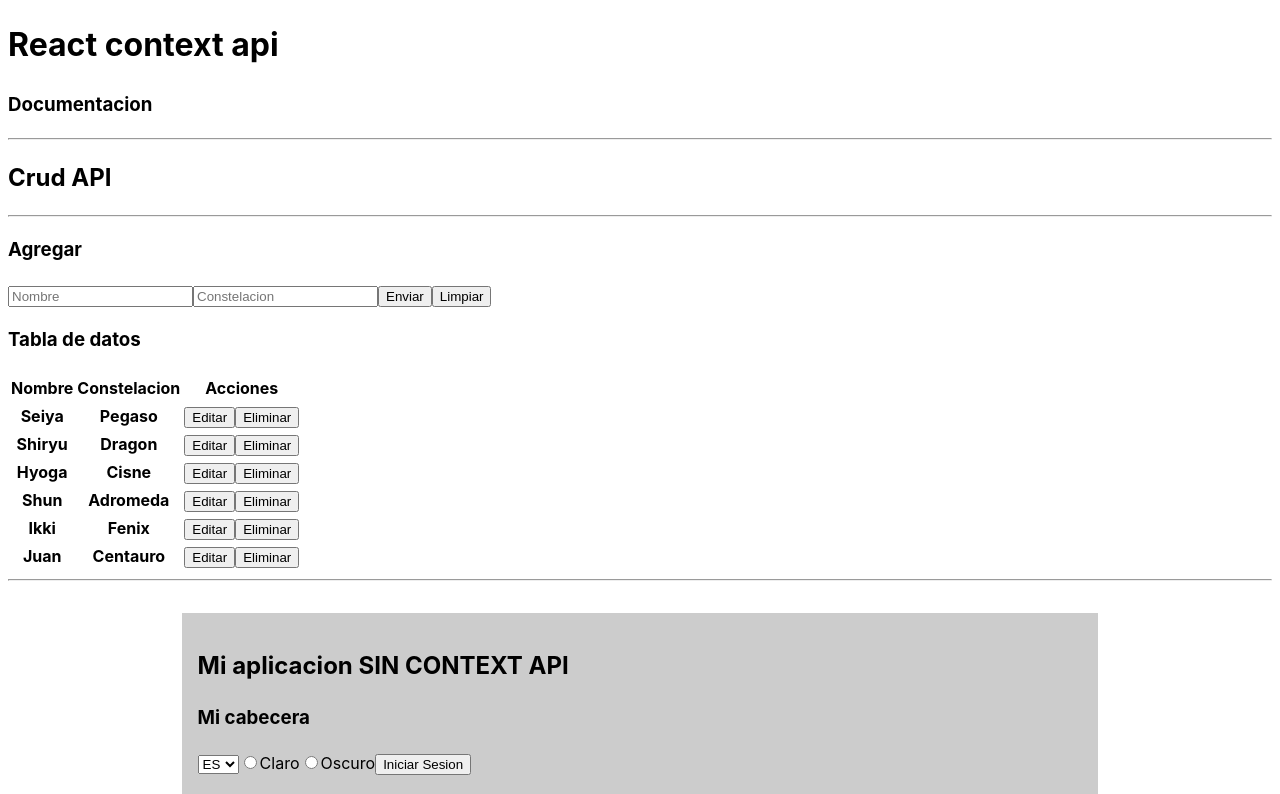
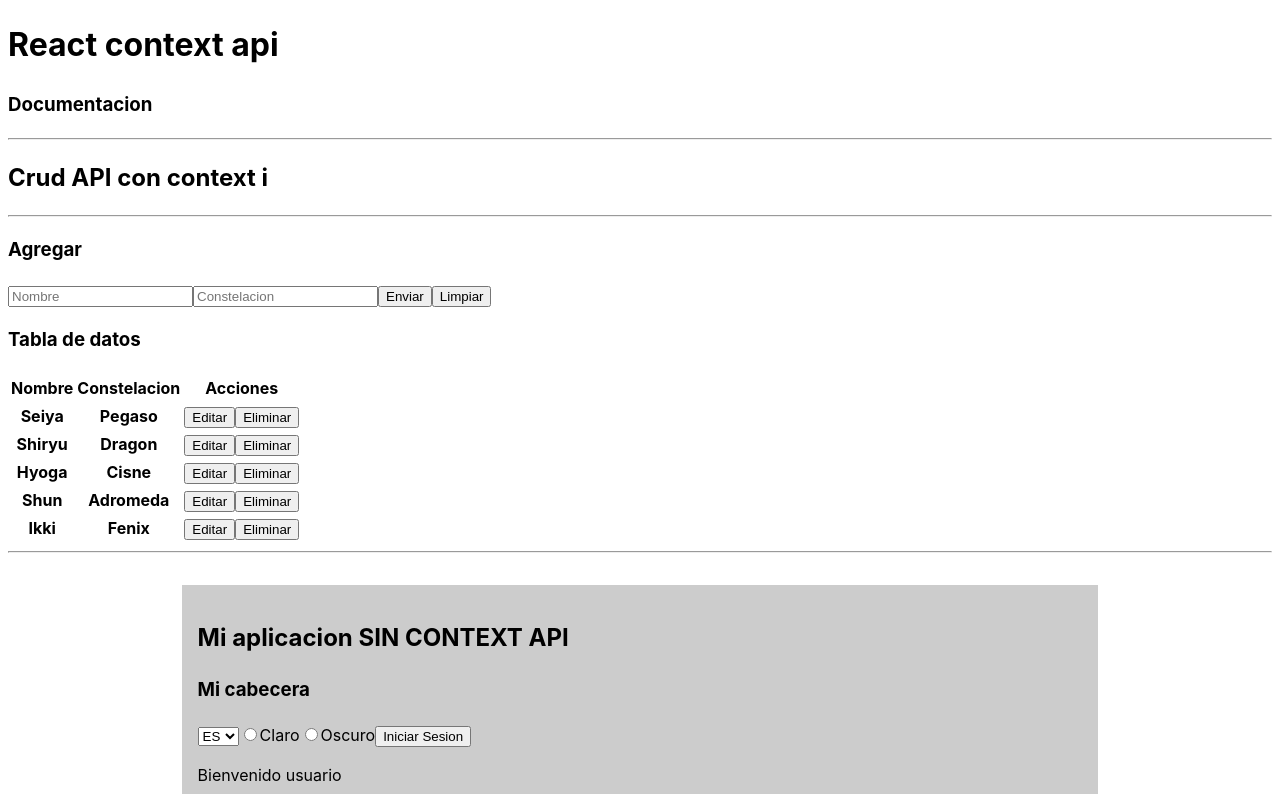
Before and after one commit to EdwardMelendezM/React-Uso-Context, a React (Vite) app: page / in a window 1280 px wide. Shown: the top 794 px of the page. Built offline with nearby package versions, Linux system fonts and the light colour scheme; data requests are answered from the project's data file.

Commit message:
Usando useContext, createContext y CrudProvider en el Crud api

```diff
--- a/src/App.jsx
+++ b/src/App.jsx
@@ -1,6 +1,7 @@
 import MyPage from "./components/Mypage";
 import CrudApi from "./components/CrudApi";
 import MyPageContext from "./components/MypageContext";
+import { CrudProvider } from "./context/CrudContext";
 
 function App() {
   return (
@@ -13,7 +14,9 @@ function App() {
       ></a>
       <h3>Documentacion</h3>
       <hr />
-      <CrudApi />
+      <CrudProvider>
+        <CrudApi />
+      </CrudProvider>
       <hr />
       <MyPage />
       <hr />
--- a/src/api/db.json
+++ b/src/api/db.json
@@ -24,11 +24,6 @@
       "id": 5,
       "name": "Ikki",
       "constellation": "Fenix"
-    },
-    {
-      "name": "Juan",
-      "constellation": "Centauro",
-      "id": 6
     }
   ]
 }
--- a/src/components/CrudApi.jsx
+++ b/src/components/CrudApi.jsx
@@ -1,102 +1,17 @@
-import React, { useState, useEffect } from "react";
-import { helpHttp } from "../helpers/helpHttp";
+import { useContext } from "react";
+import CrudContext from "../context/CrudContext";
 import CrudForm from "./CrudForm";
 import CrudTable from "./CrudTable";
 import Loader from "./Loader";
 import Message from "./Message";
 const CrudApi = () => {
-  const [db, setDb] = useState([]);
-  const [dataToEdit, setDataToEdit] = useState(null);
-  const [error, setError] = useState(null);
-  const [loagind, setLoagind] = useState(false);
-  let api = helpHttp();
-  let url = "http://localhost:5000/santos";
-
-  useEffect(() => {
-    setLoagind(true);
-    api.get(url).then((res) => {
-      if (!res.err) {
-        setDb(res);
-        setError(null);
-      } else {
-        setDb(null);
-        setError(res);
-      }
-    });
-    setLoagind(false);
-  }, []);
-
-  const createData = (data) => {
-    let options = {
-      body: data,
-      headers: {
-        "content-type": "application/json",
-      },
-    };
-    api.post(url, options).then((res) => {
-      console.log(res);
-      if (!error) {
-        setDb([...db, res]);
-      } else {
-        setError(res);
-      }
-    });
-  };
-  const updateData = (data) => {
-    let options = {
-      body: data,
-      headers: {
-        "content-type": "application/json",
-      },
-    };
-    let endpoint = `${url}/${data.id}`;
-
-    api.put(endpoint, options).then((res) => {
-      console.log(res);
-      if (!error) {
-        let newData = db.map((el) => (el.id === data.id ? data : el));
-        setDb(newData);
-      } else {
-        setError(res);
-      }
-    });
-  };
-  const deleteData = (id) => {
-    let isDelete = window.confirm(
-      `¿Estas seguro de eliminar el registro con id = ${id}?`
-    );
-    if (isDelete) {
-      let endpoint = `${url}/${id}`;
-      let options = {
-        headers: {
-          "content-type": "application/json",
-        },
-      };
-
-      api.del(endpoint, options).then((res) => {
-        if (!res.err) {
-          let newData = db.filter((el) => el.id !== id);
-          setDb(newData);
-        } else {
-          setError(res);
-        }
-      });
-    } else {
-      return;
-    }
-  };
-
+  const { db, loagind, error } = useContext(CrudContext);
   return (
     <div>
-      <h2>Crud API</h2>
+      <h2>Crud API con context i</h2>
       <hr />
       <article className="grid-1-2">
-        <CrudForm
-          createData={createData}
-          updateData={updateData}
-          dataToEdit={dataToEdit}
-          setDataToEdit={setDataToEdit}
-        />
+        <CrudForm />
         {loagind && <Loader />}
         {error && (
           <Message
@@ -104,13 +19,7 @@ const CrudApi = () => {
             bgColor="#dc3545"
           />
         )}
-        {db && (
-          <CrudTable
-            data={db}
-            setDataToEdit={setDataToEdit}
-            deleteData={deleteData}
-          />
-        )}
+        {db && <CrudTable />}
       </article>
     </div>
   );
--- a/src/components/CrudForm.jsx
+++ b/src/components/CrudForm.jsx
@@ -1,10 +1,14 @@
-import React, { useEffect, useState } from "react";
+import React, { useContext, useEffect, useState } from "react";
+import CrudContext from "../context/CrudContext";
 const initialForm = {
   name: "",
   constellation: "",
   id: null,
 };
-const CrudForm = ({ createData, updateData, dataToEdit, setDataToEdit }) => {
+const CrudForm = () => {
+  const { createData, updateData, dataToEdit, setDataToEdit } =
+    useContext(CrudContext);
+
   const [form, setForm] = useState(initialForm);
 
   useEffect(() => {
--- a/src/components/CrudTable.jsx
+++ b/src/components/CrudTable.jsx
@@ -1,6 +1,9 @@
+import { useContext } from "react";
+import CrudContext from "../context/CrudContext";
 import CrudTableRow from "./CrudTableRow";
 
-const CrudTable = ({ data, setDataToEdit, deleteData }) => {
+const CrudTable = () => {
+  const { db: data } = useContext(CrudContext);
   return (
     <div>
       <h3>Tabla de datos</h3>
@@ -14,14 +17,7 @@ const CrudTable = ({ data, setDataToEdit, deleteData }) => {
         </thead>
         <tbody>
           {data.length > 0 ? (
-            data.map((el) => (
-              <CrudTableRow
-                key={el.id}
-                el={el}
-                setDataToEdit={setDataToEdit}
-                deleteData={deleteData}
-              />
-            ))
+            data.map((el) => <CrudTableRow key={el.id} el={el} />)
           ) : (
             <tr>
               <td colSpan="3">Sin datos</td>
--- a/src/components/CrudTableRow.jsx
+++ b/src/components/CrudTableRow.jsx
@@ -1,9 +1,14 @@
-const CrudTableRow = ({ el, setDataToEdit, deleteData }) => {
+import { useContext } from "react";
+import CrudContext from "../context/CrudContext";
+
+const CrudTableRow = ({ el }) => {
+  const { setDataToEdit, deleteData } = useContext(CrudContext);
   let { name, constellation, id } = el;
+
   return (
     <tr>
-      <th>{el.name}</th>
-      <th>{el.constellation}</th>
+      <th>{name}</th>
+      <th>{constellation}</th>
       <th>
         <button
           onClick={() => {
@@ -14,7 +19,7 @@ const CrudTableRow = ({ el, setDataToEdit, deleteData }) => {
         </button>
         <button
           onClick={() => {
-            deleteData(el.id);
+            deleteData(id);
           }}
         >
           Eliminar
--- /dev/null
+++ b/src/context/CrudContext.jsx
@@ -0,0 +1,96 @@
+import { createContext, useState, useEffect } from "react";
+import { helpHttp } from "../helpers/helpHttp";
+const CrudContext = createContext();
+const CrudProvider = ({ children }) => {
+  const [db, setDb] = useState([]);
+  const [dataToEdit, setDataToEdit] = useState(null);
+  const [error, setError] = useState(null);
+  const [loagind, setLoagind] = useState(false);
+  let api = helpHttp();
+  let url = "http://localhost:5000/santos";
+  useEffect(() => {
+    setLoagind(true);
+    api.get(url).then((res) => {
+      if (!res.err) {
+        setDb(res);
+        setError(null);
+      } else {
+        setDb(null);
+        setError(res);
+      }
+    });
+    setLoagind(false);
+  }, []);
+
+  const createData = (data) => {
+    let options = {
+      body: data,
+      headers: {
+        "content-type": "application/json",
+      },
+    };
+    api.post(url, options).then((res) => {
+      if (!error) {
+        setDb([...db, res]);
+      } else {
+        setError(res);
+      }
+    });
+  };
+  const updateData = (data) => {
+    let options = {
+      body: data,
+      headers: {
+        "content-type": "application/json",
+      },
+    };
+    let endpoint = `${url}/${data.id}`;
+
+    api.put(endpoint, options).then((res) => {
+      console.log(res);
+      if (!error) {
+        let newData = db.map((el) => (el.id === data.id ? data : el));
+        setDb(newData);
+      } else {
+        setError(res);
+      }
+    });
+  };
+  const deleteData = (id) => {
+    let isDelete = window.confirm(
+      `¿Estas seguro de eliminar el registro con id = ${id}?`
+    );
+    if (isDelete) {
+      let endpoint = `${url}/${id}`;
+      let options = {
+        headers: {
+          "content-type": "application/json",
+        },
+      };
+
+      api.del(endpoint, options).then((res) => {
+        if (!res.err) {
+          let newData = db.filter((el) => el.id !== id);
+          setDb(newData);
+        } else {
+          setError(res);
+        }
+      });
+    } else {
+      return;
+    }
+  };
+  const data = {
+    db,
+    error,
+    loagind,
+    createData,
+    dataToEdit,
+    setDataToEdit,
+    updateData,
+    deleteData,
+  };
+  return <CrudContext.Provider value={data}>{children}</CrudContext.Provider>;
+};
+export { CrudProvider };
+export default CrudContext;
```
